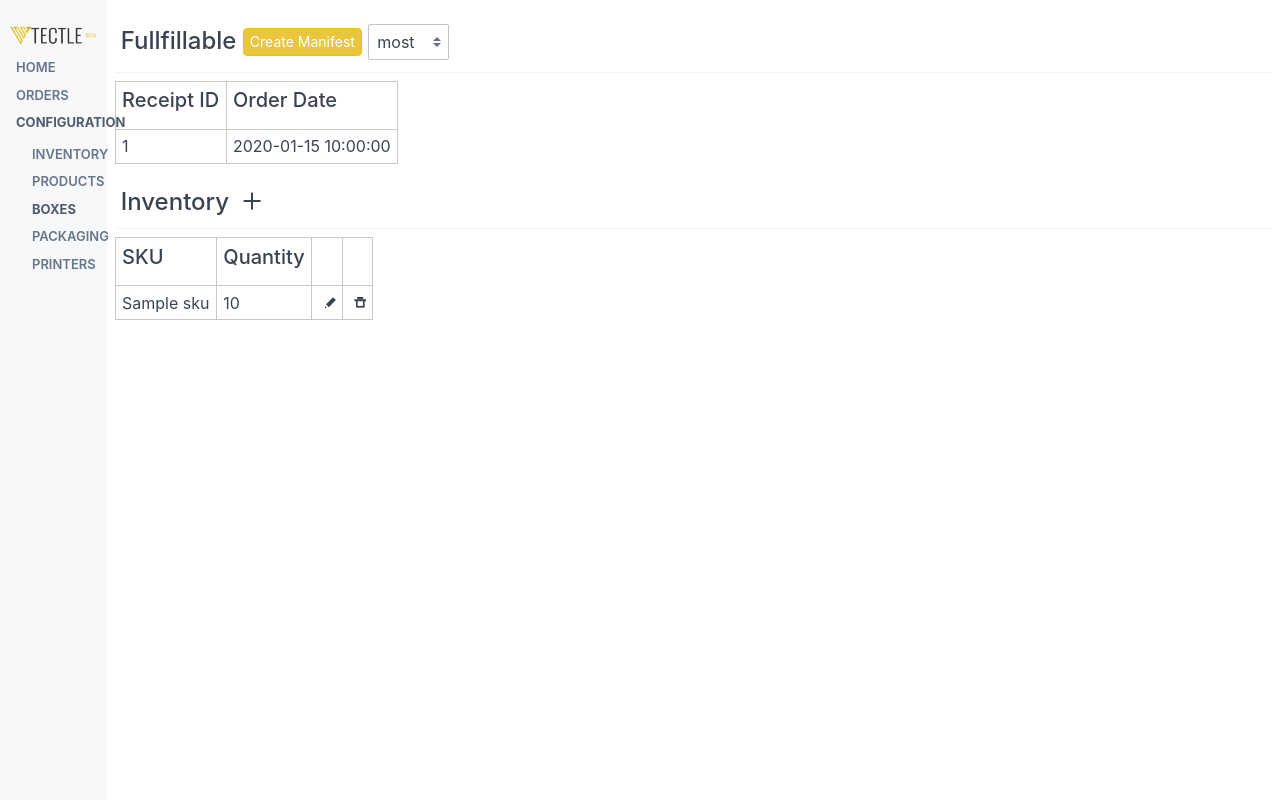
After one commit to ksritharan/business-automation, a Flask app: template templates/inventory.html in a window 1280 px wide. The commit adds this page. Run offline with Flask 2, Linux system fonts and the light colour scheme; the template is opened without the code that fills it: most values are stand-ins (such as "Sample title", 1, 10 or a date in 2020); parts of the project's set-up code (start-up, migrations or seed data) failed here and were passed over.

Commit message:
Fix for #6

```diff
--- a/app.py
+++ b/app.py
@@ -39,6 +39,12 @@ def printers_remove():
     printer_id = request.form.get('printer_id')
     return do_remove_printers(printer_id)
 
+@app.route('/printer/color', methods=['POST'])
+def printer_color():
+    printer_id = request.form.get('printerId')
+    color = request.form.get('color')
+    return do_color_printers(printer_id, color)
+
 @app.route('/db')
 def db_info():
     return do_db_info()
@@ -60,17 +66,56 @@ def printer_print(printer_id):
 def printer_status(printer_id):
     return do_printer_status(printer_id)
 
+
+
 @app.route('/orders')
 def orders():
     return do_orders()
 
-@app.route('/orders/shipping/<string:receipt_id>', methods=['POST'])
-def shipping_label(receipt_id):
-    return do_shipping_label(receipt_id)
+@app.route('/orders/contractshipping/<string:group_id>', methods=['POST'])
+def shipping_label(group_id):
+    return do_contract_shipping_label(group_id)
+
+@app.route('/orders/manifest/<string:group_id>', methods=['POST'])
+def manifest(group_id):
+    return do_manifest(group_id)
 
 @app.route('/orders/complete/<string:receipt_id>', methods=['POST'])
 def order_complete(receipt_id):
     return do_order_complete(receipt_id)
+
+@app.route('/inventory')
+def inventory():
+    return do_inventory()
+
+@app.route('/inventory/<string:strategy>')
+def inventory2(strategy):
+    return do_inventory(strategy=strategy)
+
+@app.route('/inventory/add', methods=['POST'])
+def add_inventory():
+    inv_data = {
+        'sku': request.form.get('sku', ''),
+        'quantity': request.form.get('quantity', 0)
+    }
+    return do_add_items(inv_data)
+
+@app.route('/inventory/random', methods=['POST'])
+def random_add():
+    return do_add_random_items()
+
+@app.route('/inventory/edit', methods=['POST'])
+def edit_inventory():
+    inv_data = {
+        'sku': request.form.get('sku', ''),
+        'quantity': request.form.get('quantity', 0),
+    }
+    return do_edit_items(inv_data)
+
+@app.route('/manifest/create', methods=['POST'])
+def create_manifest():
+    strategy = request.form.get('strategy', 'oldest')
+    return do_create_manifest(strategy)
 
 @app.route('/boxes')
 def boxes():
@@ -116,9 +161,9 @@ def remove_boxes():
 def shipping_costs():
     return do_shipping_costs()
 
-@app.route('/orders/<int:status>')
-def orders2(status):
-    return do_orders(status)
+@app.route('/orders/<string:manifest>')
+def orders_manifest2(manifest):
+    return do_orders(group_id=manifest)
 
 @app.route('/orders/update', methods=['POST'])
 def update_orders():
--- /dev/null
+++ b/static/js/inventory.js
@@ -0,0 +1,190 @@
+$(document).ready( function() {
+  $( ".form-select" ).change( function () {
+    location.replace("/inventory/" + $(this).children("option:selected").text());
+  });
+  $("#sku-search").keyup(function () {
+    var value = $(this).val();
+    search(value);
+  });
+  $("#sku-search").focusin(function () {
+    var value = $(this).val();
+    search(value);
+  });
+  $("#sku-search").focusout(removeAllFromAutocomplete);
+});
+
+function openModalDelete(productId) {
+  $("#modal-delete").addClass("active");
+  $("#input-item-sku").val($('#'+productId+'-input-sku').val());
+}
+function closeModalDelete() {
+  $("#modal-delete").removeClass("active");
+}
+function openModalAdd() {
+  $("#modal-add").addClass("active");
+}
+function closeModalAdd() {
+  $("#modal-add").removeClass("active");
+}
+function openModalEdit(productId) {
+  $("#modal-edit").addClass("active");
+  $('#edit-input-sku').val($('#'+productId+'-input-sku').val());
+  $('#edit-input-qty').val($('#'+productId+'-input-qty').val());
+}
+function closeModalEdit() {
+  $("#modal-edit").removeClass("active");
+}
+
+function sendAddItems() {
+  var data = {
+    'sku': $('#sku-search').val(),
+    'quantity': $('#add-input-qty').val()
+  };
+  var hasEmpty = Object.values(data).some(x => (x === null || x === ''));
+
+  var skus = eval($("#skus").val());
+  var hasSKU = skus.includes(data['sku']);
+
+  if (hasEmpty === true) {
+    alert('Missing value');
+  }
+  else if (hasSKU === false) {
+    alert('Invalid sku');
+  }
+  else {
+    var xhr = new XMLHttpRequest();
+    xhr.open('POST', '/inventory/add', true);
+    xhr.setRequestHeader("Content-Type", "application/x-www-form-urlencoded");
+    xhr.onreadystatechange = function() { // Call a function when the state changes.
+      if (this.readyState === XMLHttpRequest.DONE) {
+        if (this.status === 200) {
+          closeModalAdd();
+          location.reload();
+        }
+        else {
+          alert('Error adding to inventory\n'+this.responseText);
+        }
+      }
+    }
+    xhr.send($.param(data));
+  }
+}
+
+function sendEditItems() {
+  var data = {
+    'sku': $('#edit-input-sku').val(),
+    'quantity': $('#edit-input-qty').val()
+  };
+  var hasEmpty = Object.values(data).some(x => (x === null || x === ''));
+  if (hasEmpty === true) {
+    alert('Missing value');
+  }
+  else {
+    var xhr = new XMLHttpRequest();
+    xhr.open('POST', '/inventory/edit', true);
+    xhr.setRequestHeader("Content-Type", "application/x-www-form-urlencoded");
+    xhr.onreadystatechange = function() { // Call a function when the state changes.
+      if (this.readyState === XMLHttpRequest.DONE) {
+        if (this.status === 200) {
+          closeModalEdit();
+          location.reload();
+        }
+        else {
+          alert('Error editing inventory\n'+this.responseText);
+        }
+      }
+    }
+    xhr.send($.param(data));
+  }
+}
+function sendRemoveItem() {
+  var data = {
+    'sku': $('#input-item-sku').val(),
+    'quantity': 0
+  };
+  var xhr = new XMLHttpRequest();
+  xhr.open('POST', '/inventory/edit', true);
+  xhr.setRequestHeader("Content-Type", "application/x-www-form-urlencoded");
+  xhr.onreadystatechange = function() { // Call a function when the state changes.
+    if (this.readyState === XMLHttpRequest.DONE) {
+      if (this.status === 200) {
+        closeModalEdit();
+        location.reload();
+      }
+      else {
+        alert('Error deleting items\n'+this.responseText);
+      }
+    }
+  }
+  xhr.send($.param(data));
+}
+
+function search(value) {
+  var skus = eval($("#skus").val());
+  var filtered = skus.filter(r => String(r).startsWith(value));
+  removeAllFromAutocomplete();
+  filtered.forEach(e => addToAutocomplete(e));
+  $("#autocomplete-list li").mousedown(function() {
+    var sku = $(this).text().trim();
+    $("#sku-search").val(sku);
+  });
+}
+
+function addToAutocomplete(sku) {
+  var item = '' +
+  '  <li class="menu-item">' +
+  '    <a class="noselect c-hand">' +
+  '      <div class="tile tile-centered">' +
+  '        <div class="tile-content">' +
+            sku +
+  '        </div>' +
+  '      </div>' +
+  '    </a>' +
+  '  </li>' +
+  '';
+  $(item).appendTo("#autocomplete-list");
+  $("#autocomplete-list").show();
+}
+
+function removeAllFromAutocomplete() {
+  $("#autocomplete-list").empty();
+  $("#autocomplete-list").hide();
+}
+
+function sendCreateManifest() {
+  var data = {
+    'strategy': $("#strategy").val()
+  };
+  var xhr = new XMLHttpRequest();
+  xhr.open('POST', '/manifest/create', true);
+  xhr.setRequestHeader("Content-Type", "application/x-www-form-urlencoded");
+  xhr.onreadystatechange = function() { // Call a function when the state changes.
+    if (this.readyState === XMLHttpRequest.DONE) {
+      if (this.status === 200) {
+        location.replace("/orders/" + this.responseText);
+      }
+      else {
+        alert('Error creating manifest\n'+this.responseText);
+      }
+    }
+  }
+  xhr.send($.param(data));
+}
+
+
+function sendAddRandom() {
+  var xhr = new XMLHttpRequest();
+  xhr.open('POST', '/inventory/random', true);
+  xhr.setRequestHeader("Content-Type", "application/x-www-form-urlencoded");
+  xhr.onreadystatechange = function() { // Call a function when the state changes.
+    if (this.readyState === XMLHttpRequest.DONE) {
+      if (this.status === 200) {
+        location.reload();
+      }
+      else {
+        alert('Error adding random\n'+this.responseText);
+      }
+    }
+  }
+  xhr.send();
+}
--- /dev/null
+++ b/templates/inventory.html
@@ -0,0 +1,160 @@
+{% extends "main.html" %}
+{% block content %}
+<script src="/static/jquery/jquery-3.5.1.min.js"></script>
+<script src="/static/jquery-ui/jquery-ui.min.js"></script>
+<div style="overflow-x: scroll; height: 100%">
+  <br />
+  <h4 class="noselect page-title">Fullfillable
+    <button id="create-btn" class="btn btn-sm btn-primary s-rounded" onClick="sendCreateManifest()()">Create Manifest</button>
+    <select class="form-select" style="width: auto">
+      {% if strategy == 'oldest' %}
+        <option selected>oldest</option>
+        <option>most</option>
+      {% else %}
+        <option>oldest</option>
+        <option selected>most</option>
+      {% endif %}
+    </select>
+  </h4>
+  <div class="divider" ></div>
+  <table class="data-table noselect">
+    <thead>
+      <tr>
+        <td>
+          <h5>Receipt ID</h5>
+        </td>
+        <td>
+          <h5>Order Date</h5>
+        </td>
+      </tr>
+    </thead>
+    {% for receipt in fulfillable %}
+    <tr>
+      <td>
+        {{ receipt.receipt_id }}
+      </td>
+      <td>
+        {{ receipt.order_date_str }}
+      </td>
+    </tr>
+    {% endfor %}
+  </table>
+  <br />
+  <h4 class="noselect page-title">Inventory
+  <i class="icon icon-plus c-hand" onClick="openModalAdd();" style="font-size: 0.7em;vertical-align: baseline;margin-left:0.5em"></i>
+  {% if debug %}
+    <button id="random-btn" class="btn btn-sm btn-primary s-rounded" onClick="sendAddRandom()">Add Random</button>
+  {% endif %}
+  </h4>
+  <div class="divider" ></div>
+  <table class="data-table noselect">
+    <thead>
+      <tr>
+        <td>
+          <h5>SKU</h5>
+        </td>
+        <td>
+          <h5>Quantity</h5>
+        </td>
+        <td>
+        </td>
+        <td>
+        </td>
+      </tr>
+    </thead>
+    {% for item in inventory %}
+    <tr>
+      <td>
+        {{ item.sku }}
+      </td>
+      <td>
+        {{ item.quantity }}
+      </td>
+      <td>
+        <input id="{{ item.id }}-input-id" type="hidden" value="{{ item.id }}">
+        <input id="{{ item.id }}-input-sku" type="hidden" value="{{ item.sku }}">
+        <input id="{{ item.id }}-input-qty" type="hidden" value="{{ item.quantity }}">
+        <i class="icon icon-edit c-hand" onClick="openModalEdit({{ item.id}});" style="font-size: 0.7em;vertical-align: baseline;margin-left:0.5em"></i>
+      </td>
+      <td>
+        <i class="icon icon-delete c-hand" onClick="openModalDelete({{ item.id }});" style="font-size: 0.7em;vertical-align: baseline;margin-left:0.5em"></i>
+      </td>
+    </tr>
+    {% endfor %}
+  </table>
+
+</div>
+
+<div class="modal" id="modal-add">
+  <a href="#close" class="modal-overlay" onClick="closeModalAdd();" aria-label="Close"></a>
+  <div class="modal-container">
+    <div class="modal-header">
+      <a href="#close" class="btn btn-clear float-right" onClick="closeModalAdd();" aria-label="Close"></a>
+      <div class="modal-title h5">Add to Inventory</div>
+    </div>
+    <div class="modal-body">
+      <form>
+        <div class="form-group">
+          <label class="form-label" for="add-input-sku">SKU</label>
+
+          <div class="form-autocomplete">
+            <div class="form-autocomplete-input form-input">
+              <input class="form-input" id="sku-search" type="text" placeholder="SKU Search">
+            </div>
+            <ul class="menu" id="autocomplete-list">
+            </ul>
+          </div>
+          <label class="form-label" for="add-input-qty">Quantity</label>
+          <input class="form-input form-val small-input" key="qty" id="add-input-qty" type="number" min="0" step="1" value="0">
+        </div>
+      </form>
+    </div>
+    <div class="modal-footer">
+      <button class="btn btn-primary" onClick="sendAddItems();">Add</button><a class="btn btn-link" href="#close" onClick="closeModalAdd();" aria-label="Close">Close</a>
+    </div>
+  </div>
+</div>
+<div class="modal" id="modal-edit">
+  <a href="#close" class="modal-overlay" onClick="closeModalEdit();" aria-label="Close"></a>
+  <div class="modal-container">
+    <div class="modal-header">
+      <a href="#close" class="btn btn-clear float-right" onClick="closeModalEdit();" aria-label="Close"></a>
+      <div class="modal-title h5">Edit Quantity</div>
+    </div>
+    <div class="modal-body">
+      <form>
+        <div class="form-group">
+          <input class="form-input small-input" id="edit-input-sku" type="hidden" placeholder="">
+          <label class="form-label" for="edit-input-qty">Quantity</label>
+          <input class="form-input small-input" id="edit-input-qty" type="number" min="0" step="1" placeholder="">
+        </div>
+      </form>
+    </div>
+    <div class="modal-footer">
+      <button class="btn btn-primary" onClick="sendEditItems();">Edit</button><a class="btn btn-link" href="#close" onClick="closeModalEdit();" aria-label="Close">Close</a>
+    </div>
+  </div>
+</div>
+<div class="modal modal-sm" id="modal-delete">
+  <a href="#close" class="modal-overlay" onClick="closeModalDelete();" aria-label="Close"></a>
+  <div class="modal-container">
+    <div class="modal-header">
+      <a href="#close" class="btn btn-clear float-right" onClick="closeModalDelete();" aria-label="Close"></a>
+      <div class="modal-title h5">Remove inventory for this sku?</div>
+    </div>
+    <div class="modal-body">
+      <form>
+        <div class="form-group">
+          <input class="form-input" id="input-item-sku" type="hidden">
+        </div>
+      </form>
+    </div>
+    <div class="modal-footer">
+      <button class="btn btn-error" onClick="sendRemoveClass();">Remove</button><a class="btn btn-link" href="#close" onClick="closeModalDelete();" aria-label="Close">Close</a>
+    </div>
+  </div>
+</div>
+<input type="hidden" id="skus" value="{{ skus }}" />
+<input type="hidden" id="strategy" value="{{ strategy }}" />
+<script src="/static/js/inventory.js"></script>
+{% endblock %}
--- a/templates/main.html
+++ b/templates/main.html
@@ -38,6 +38,13 @@
               {% endif %}
                 <a class="noselect nohoverlink">Configuration</a>
                   <ul class="nav">
+                  {% if inventory_page %}
+                  <li class="nav-item active">
+                  {% else %}
+                  <li class="nav-item">
+                  {% endif %}
+                    <a href="/inventory">INVENTORY</a>
+                  </li>
                   {% if products_page %}
                   <li class="nav-item active">
                   {% else %}
```
Also changed, not shown: static/js/orders.js (+42 -4 lines), templates/manifest_template.xml (added, +21 -0 lines), templates/orders.html (+26 -8 lines), templates/printers.html (+35 -0 lines), templates/shipping_request_template.xml (+21 -7 lines).
